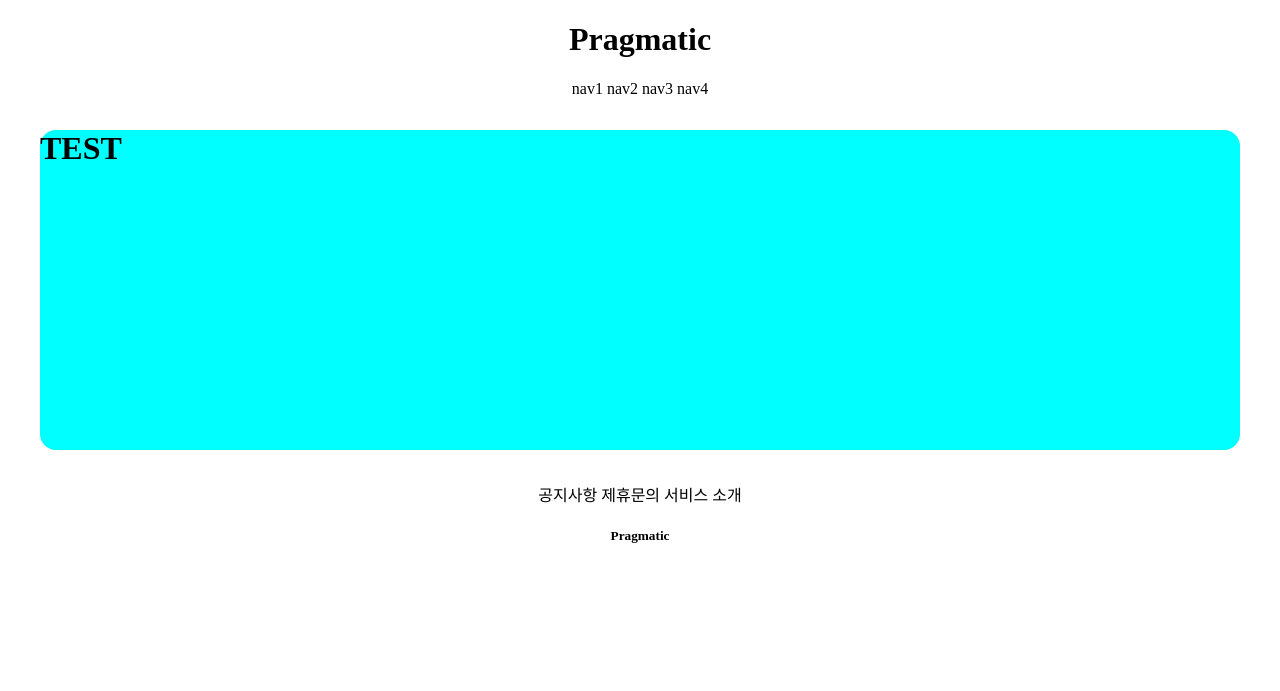
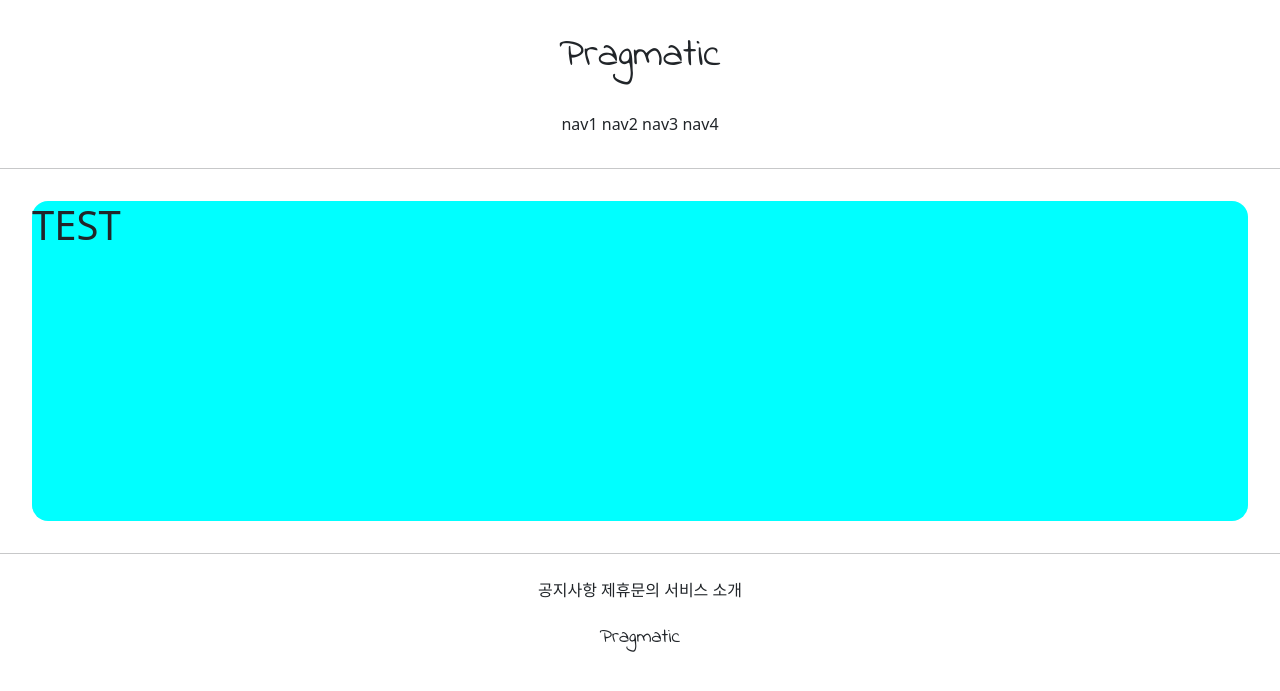
Before and after one commit to LEECHANGDAEE/new_project4, a Django app: page /accounts/hello_world/ in a window 1280 px wide. Shown: the top 691 px of the page. Run offline with Django 3.2, Linux system fonts and the light colour scheme; parts of the project's set-up code (start-up, migrations or seed data) failed here and were passed over.

Commit message:
7/6 new commit2

```diff
--- a/templates/base.html
+++ b/templates/base.html
@@ -7,9 +7,13 @@
 
 {% include 'header.html' %}
 
+<hr>
+
 {% block content %}
 
 {%  endblock %}
+
+<hr>
 
 {% include 'footer.html' %}
 
--- a/templates/footer.html
+++ b/templates/footer.html
@@ -1,10 +1,10 @@
 <div style = "text-align: center">
-    <div>
+    <div style="margin-top: 1.5rem;">
         <span>공지사항</span>
         <span>제휴문의</span>
         <span>서비스 소개</span>
     </div>
-    <div>
+    <div style="margin: 1.5rem 0;font-family: 'Indie Flower', cursive;">
         <h5>Pragmatic</h5>
     </div>
 </div>
--- a/templates/head.html
+++ b/templates/head.html
@@ -1,4 +1,13 @@
 <head>
     <meta charset="UTF-8">
     <title>Title</title>
+
+    {#  bootstrap link  #}
+    <link href="https://cdn.jsdelivr.net/npm/bootstrap@5.0.2/dist/css/bootstrap.min.css" rel="stylesheet" integrity="sha384-EVSTQN3/azprG1Anm3QDgpJLIm9Nao0Yz1ztcQTwFspd3yD65VohhpuuCOmLASjC" crossorigin="anonymous">
+    {# google font link #}
+    <link rel="preconnect" href="https://fonts.googleapis.com">
+    <link rel="preconnect" href="https://fonts.gstatic.com" crossorigin>
+    <link href="https://fonts.googleapis.com/css2?family=Indie+Flower&family=Pacifico&display=swap" rel="stylesheet">
+
+
 </head>
--- a/templates/header.html
+++ b/templates/header.html
@@ -1,8 +1,8 @@
 <div style = "text-align: center">
-    <div>
+    <div style="margin: 2rem 0;font-family: 'Indie Flower', cursive;">
         <h1>Pragmatic</h1>
     </div>
-    <div>
+    <div style="margin-bottom: 2rem;">
         <span>nav1</span>
         <span>nav2</span>
         <span>nav3</span>
```
